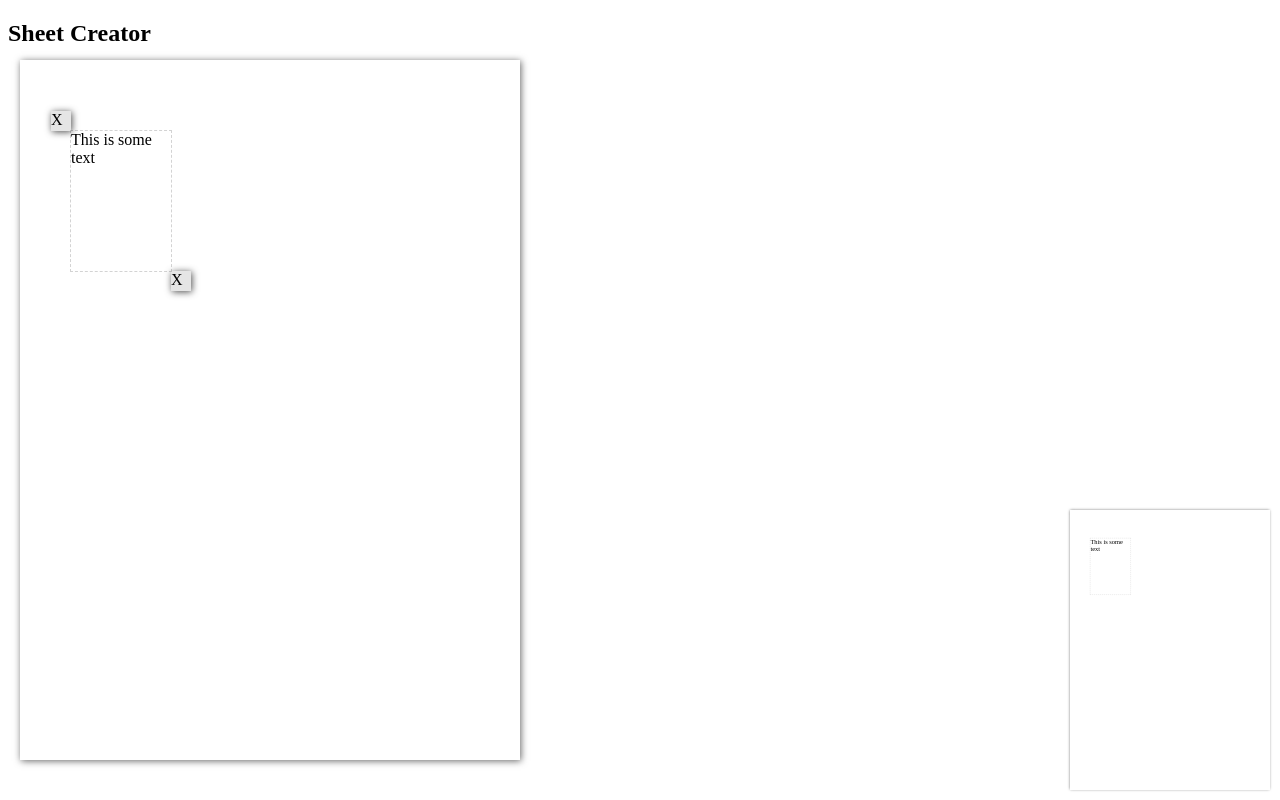
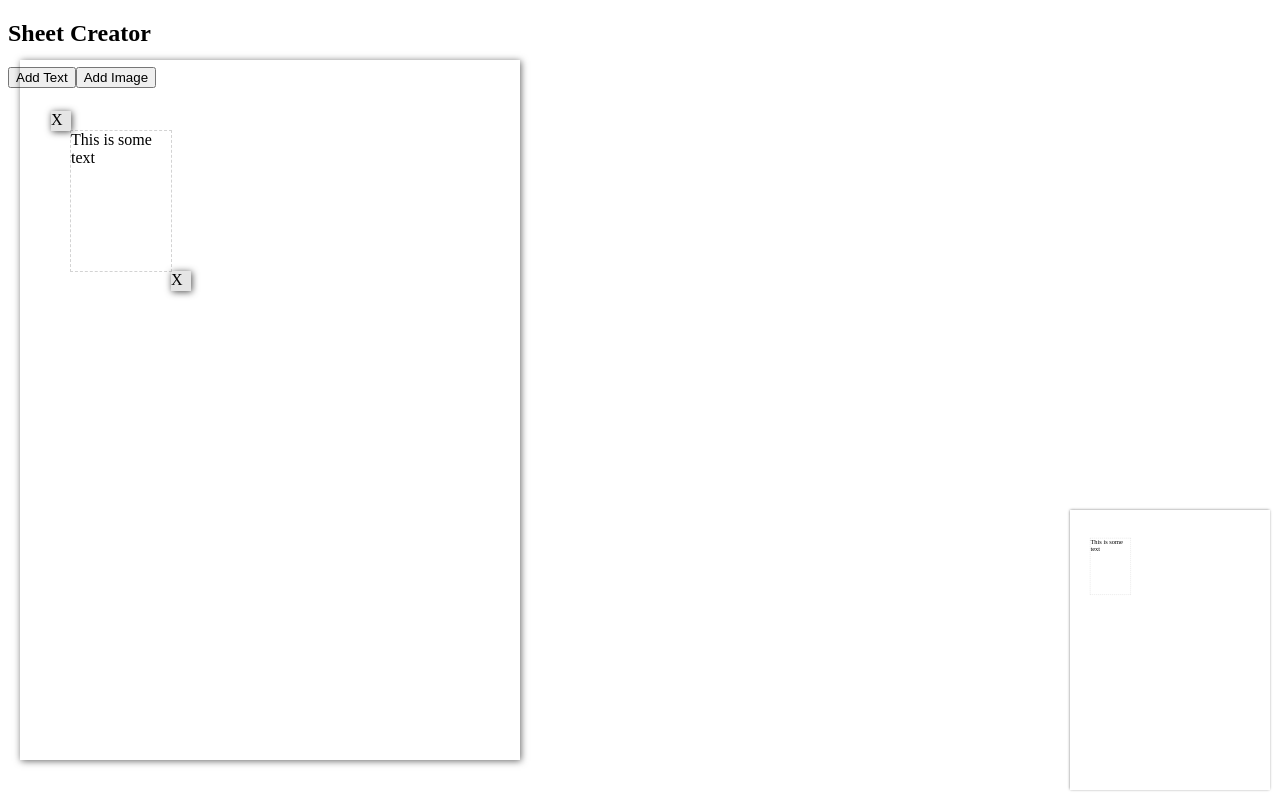
Before and after one commit to Dungeons-Development/sheet-creator, a React app in the folder frontend/: page / in a window 1280 px wide. Built offline with nearby package versions, Linux system fonts and the light colour scheme; the HTML template or start-up script is replaced by a standard one.

Commit message:
Load/save

```diff
--- a/frontend/src/components/element.tsx
+++ b/frontend/src/components/element.tsx
@@ -102,8 +102,6 @@ export const Element = (props: {
       Math.min((element.coordinates.height + (vector.y / boundingBox.height)) + element.coordinates.y, 1) - element.coordinates.y,
     );
 
-    console.log("new coords", newCoordinates);
-
     onMove(newCoordinates);
   };
 
--- a/frontend/src/components/main.tsx
+++ b/frontend/src/components/main.tsx
@@ -1,4 +1,4 @@
-import { useState } from 'react';
+import { useEffect, useState } from 'react';
 import {Mode} from '@/types/mode';
 import {RendererMode} from '@/types/rendererMode';
 import styled from 'styled-components';
@@ -32,13 +32,22 @@ const PreviewContainer = styled.div`
   transform-origin: bottom right;
 `;
 
+const AuthoringToolbar = styled.div`
+  width: 500px;
+`;
+
 export const Main = () => {
+  const [sheet, setSheet] = useState<Sheet>();
+
+  const [mode, setMode] = useState<Mode>(Mode.move);
+
   // TODO: Load sheet from server
   // TODO: Sheet starters/templates
-  const t = () => {
+  const load = () => {
+    new Promise(() => {
       const saved = localStorage.getItem('temp');
 
-    return saved ? JSON.parse(saved) : {
+      const loaded = saved ? JSON.parse(saved) : {
         title: "Untitled",
         elements: [{
           type: ElementType.text,
@@ -51,11 +60,30 @@ export const Main = () => {
           html: 'This is some text',
         }],
       };
+
+      setSheet(loaded);
+    });
   };
 
-  const [sheet, setSheet] = useState<Sheet>(t());
+  const save = () => {
+    new Promise(() => {
+      localStorage.setItem('temp', JSON.stringify(sheet));
+    });
+  };
 
-  const [mode, setMode] = useState<Mode>(Mode.move);
+  useEffect(() => {
+    load();
+  }, []);
+
+  useEffect(() => {
+    save();
+  }, [sheet]);
+
+  if (!sheet) return (
+    <div>
+      Loading...
+    </div>
+  );
 
   const onElementMove = (element: AnyElement, rect: DOMRect) => {
     // Temporary hacks while this isn't connected to a server
@@ -64,15 +92,47 @@ export const Main = () => {
     setSheet({
       ...sheet,
     });
+  }
 
-    new Promise(() => {
-      localStorage.setItem('temp', JSON.stringify(sheet));
+  const addText = () => {
+    sheet.elements.push({
+      type: ElementType.text,
+      coordinates: {
+        x: 0.1,
+        y: 0.1,
+        width: 0.2,
+        height: 0.2
+      },
+      html: 'Textbox',
     });
-  }
+    setSheet({
+      ...sheet,
+    });
+  };
+
+  const addImage = () => {
+    sheet.elements.push({
+      type: ElementType.text,
+      coordinates: {
+        x: 0.1,
+        y: 0.1,
+        width: 0.2,
+        height: 0.2
+      },
+      html: 'Textbox',
+    });
+    setSheet({
+      ...sheet,
+    });
+  };
 
   return (
     <div>
       <h2>Sheet Creator</h2>
+      <AuthoringToolbar>
+        <button onClick={() => addText()}>Add Text</button>
+        <button onClick={() => addImage()}>Add Image</button>
+      </AuthoringToolbar>
       <EditorContainer>
         <Renderer sheet={sheet} mode={RendererMode.edit} onElementMove={onElementMove} />
       </EditorContainer>
```
Lines whose indentation alone changed are shown as unchanged.
